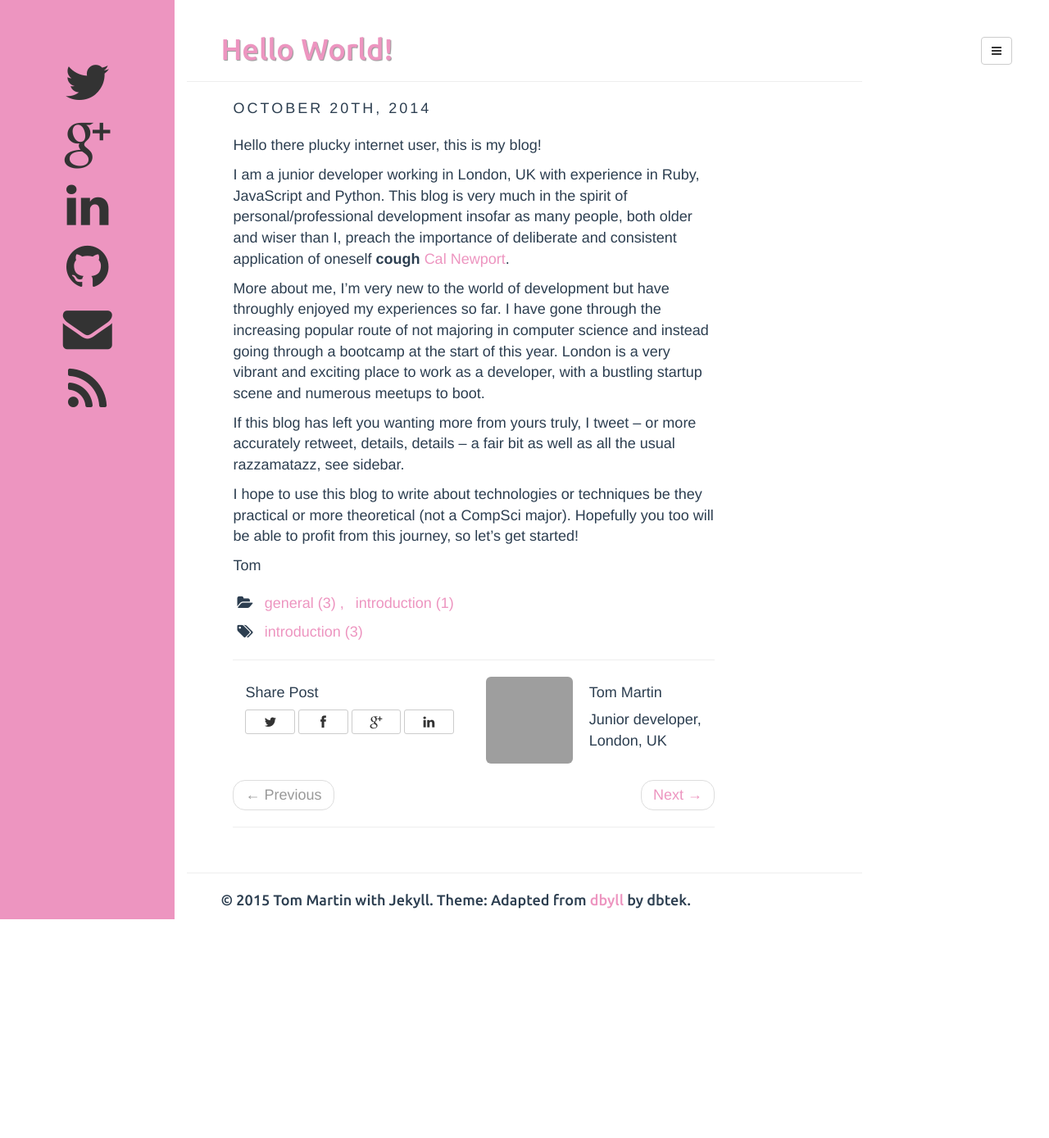
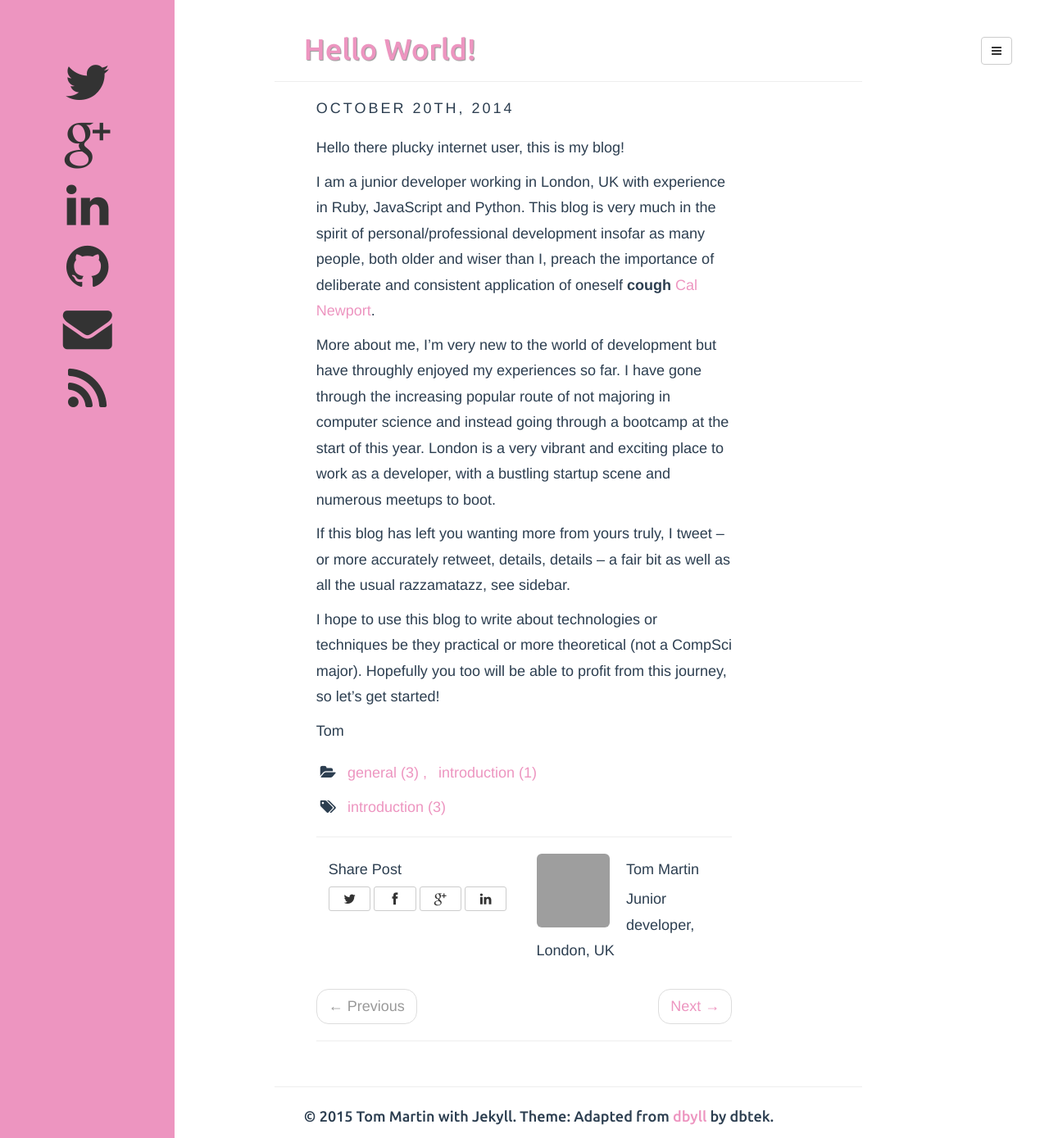
Before and after one commit to tpgmartin/tpgmartin.github.io, a Jekyll site: the page built from _posts/2014-10-20-hello-world.md, in a window 1280 px wide. Shown: the whole page at 82% size. Built offline with Jekyll 4.4.1, drawn with Linux system fonts in a browser that asks for light colours; comment, search, counter and statistics services are not loaded; before the commit the page ends 1122 px from its top, so only the background shows below that; grey boxes are pictures that could not be loaded.

Commit message:
Update font styles, col styles

```diff
--- a/_includes/default.html
+++ b/_includes/default.html
@@ -97,7 +97,7 @@
 		{% include sidebar.html %}
 	</div>
 
-	<div class="col-sm-8 col-sm-offset-2">
+	<div class="col-sm-7 col-sm-offset-3">
 		{{ content }}
 
 		<footer>
--- a/assets/css/style.css
+++ b/assets/css/style.css
@@ -174,6 +174,8 @@ article{
 
 p, li {
   font-size: 18px;
+  font-weight: 200;
+  line-height: 1.75em;
 }
 article a:hover {
   text-decoration: underline !important;
```
